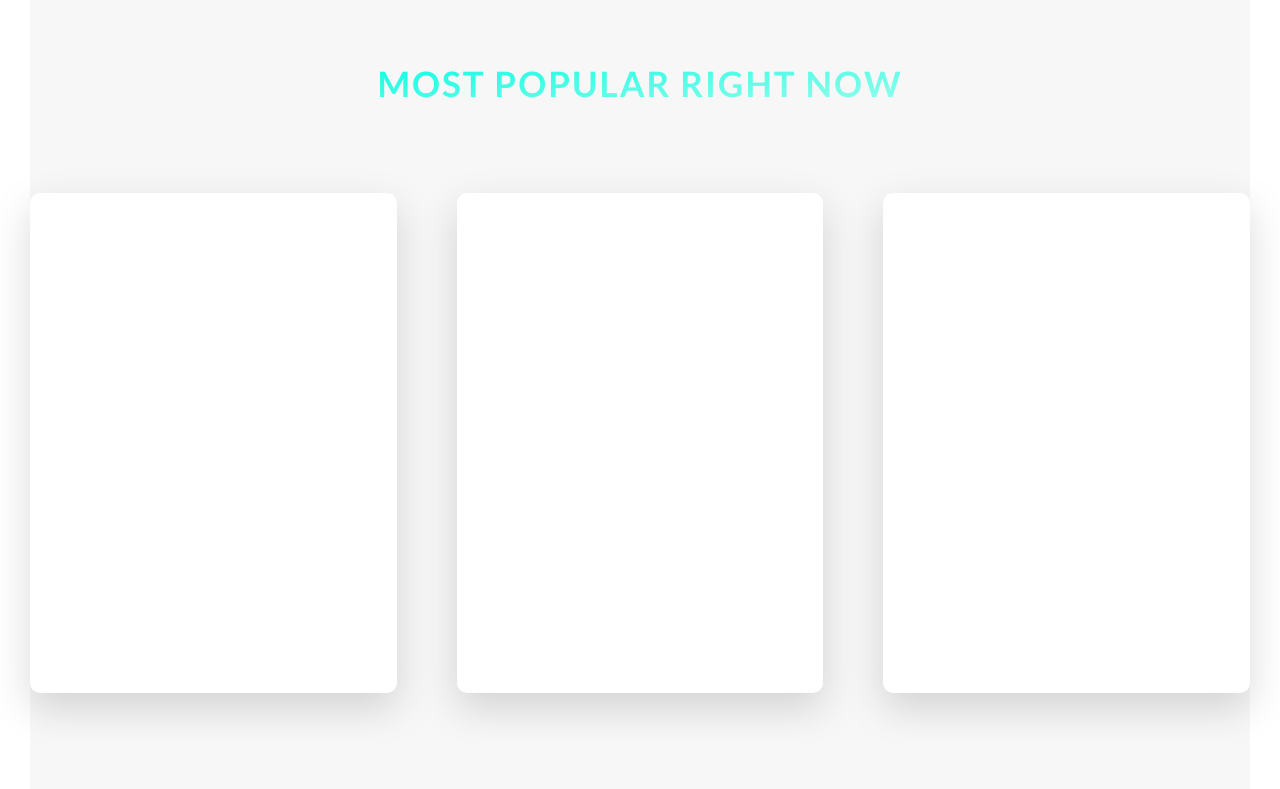
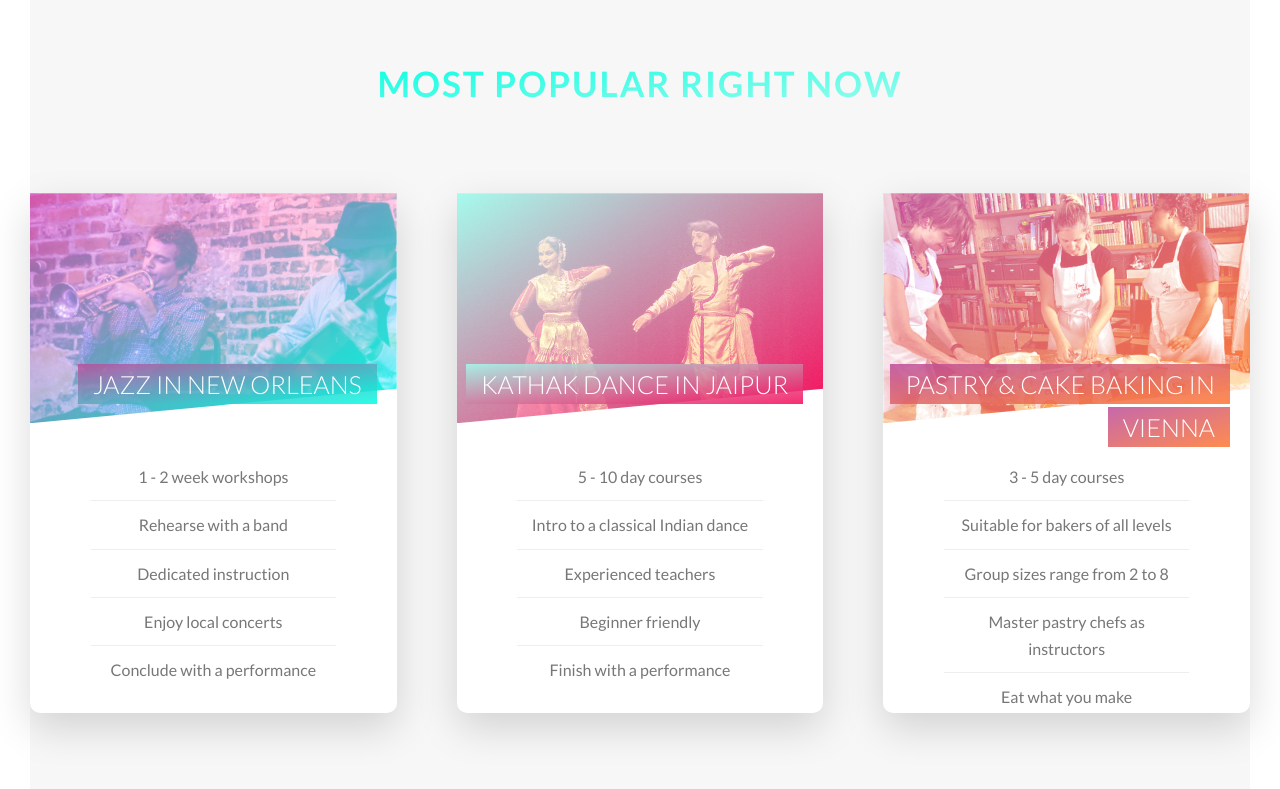
Before and after one commit to RuthENewman/ToursForThePerplexed, a website: page index.html in a window 1280 px wide. Shown: the part 2052-2841 px from the top of the page. Drawn offline with Linux system fonts and the light colour scheme.

Commit message:
front side of faves cards completed

```diff
--- a/index.html
+++ b/index.html
@@ -192,7 +192,23 @@
         <div class="col-1-of-3">
           <div class="card">
             <div class="card__side card__side--front">
-              Jazz workshop in New Orleans
+              <div class="card__picture card__picture-1">
+                &nbsp;
+              </div>
+              <h4 class="card__heading">
+                <span class="card__heading-span card__heading-span-1">
+                  Jazz in New Orleans
+                </span>
+              </h4>
+              <div class="card__details">
+                <ul>
+                  <li>1 - 2 week workshops</li>
+                  <li>Rehearse with a band</li>
+                  <li>Dedicated instruction</li>
+                  <li>Enjoy local concerts</li>
+                  <li>Conclude with a performance</li>
+                </ul>
+              </div>
             </div>
             <div class="card__side card__side--back">
               BACK
@@ -202,7 +218,23 @@
         <div class="col-1-of-3">
           <div class="card">
             <div class="card__side card__side--front">
-              Kathak dance in Chennai
+              <div class="card__picture card__picture-2">
+                &nbsp;
+              </div>
+              <h4 class="card__heading">
+                <span class="card__heading-span card__heading-span-2">
+                  Kathak dance in Jaipur
+                </span>
+              </h4>
+                <div class="card__details">
+                  <ul>
+                    <li>5 - 10 day courses</li>
+                    <li>Intro to a classical Indian dance</li>
+                    <li>Experienced teachers</li>
+                    <li>Beginner friendly</li>
+                    <li>Finish with a performance</li>
+                  </ul>
+                </div>
             </div>
             <div class="card__side card__side--back">
               BACK
@@ -212,7 +244,23 @@
         <div class="col-1-of-3">
           <div class="card">
             <div class="card__side card__side--front">
-              Pastry and cake baking in Vienna
+              <div class="card__picture card__picture-3">
+                &nbsp;
+              </div>
+              <h4 class="card__heading">
+                <span class="card__heading-span card__heading-span-3">
+                  Pastry & cake baking in Vienna
+                </span>
+              </h4>
+              <div class="card__details">
+                <ul>
+                  <li>3 - 5 day courses</li>
+                  <li>Suitable for bakers of all levels</li>
+                  <li>Group sizes range from 2 to 8</li>
+                  <li>Master pastry chefs as instructors</li>
+                  <li>Eat what you make</li>
+                </ul>
+              </div>
             </div>
             <div class="card__side card__side--back">
               BACK
--- a/sass/abstracts/_variables.scss
+++ b/sass/abstracts/_variables.scss
@@ -8,10 +8,11 @@ $colour-primary-extra-dark: #008080;
 $colour-secondary-light: #ffb900;
 $colour-secondary-dark: #ff7730;
 
-$colour-tertiary-light: #2998ff;
-$colour-tertiary-dark: #5643fa;
+$colour-tertiary-light: #bc4e9c;
+$colour-tertiary-dark: #f80759;
 
-$color-grey-light: #f7f7f7;
+$colour-grey-light: #f7f7f7;
+$colour-grey-light-2: #eee;
 $colour-grey-dark: #777;
 $colour-white: #fff;
 $colour-black: #000;
--- a/sass/components/_card.scss
+++ b/sass/components/_card.scss
@@ -2,17 +2,14 @@
   perspective: 150rem;
   -moz-perspective: 150rem;
   position: relative;
-  height: 50rem;
+  height: 52rem;
 
   &__side {
-    color: #fff;
-    height: 50rem;
-    font-size: 2rem;
+    height: 52rem;
 
     transition: all .8s ease;
     position: absolute;
 
-    height: 50rem;
     top: 0;
     left: 0;
     width: 100%;
@@ -39,4 +36,85 @@
   &:hover &__side--back {
     transform: rotateY(0);
   }
+
+
+  // Front side styling
+
+  &__picture {
+    background-size: cover;
+    height: 23rem;
+    background-blend-mode: screen;
+    -webkit-clip-path: polygon(0 0, 100% 0, 100% 85%, 0 100%);
+    clip-path: polygon(0 0, 100% 0, 100% 85%, 0 100%);
+
+    &-1 {
+      background-image: linear-gradient(to right bottom, $colour-tertiary-light, $colour-primary-dark),
+      url("../images/jazz.jpg");
+    }
+
+    &-2 {
+      background-image: linear-gradient(to right bottom, $colour-primary-light, $colour-tertiary-dark),
+      url("../images/kathak.png");
+    }
+
+    &-3 {
+      background-image: linear-gradient(to right bottom, $colour-tertiary-light, $colour-secondary-dark),
+      url("../images/baking.jpg");
+    }
+  }
+
+  &__heading {
+    font-size: 2.5rem;
+    font-weight: 300;
+    text-transform: uppercase;
+    text-align: right;
+    color: $colour-white;
+    position: absolute;
+    top: 17rem;
+    right: 2rem;
+    width: 94%;
+  }
+
+  &__heading-span {
+    padding: 0.5rem 1.5rem;
+    -webkit-box-decoration-break: clone;
+    box-decoration-break: clone;
+
+    &-1 {
+      background-image: linear-gradient(to right bottom,
+      rgba($colour-tertiary-light, .85),
+      rgba($colour-primary-dark, .85));
+    }
+
+    &-2 {
+      background-image: linear-gradient(to right bottom,
+      rgba($colour-primary-light, .85),
+      rgba($colour-tertiary-dark, .85));
+    }
+
+    &-3 {
+      background-image: linear-gradient(to right bottom,
+      rgba($colour-tertiary-light, .85),
+      rgba($colour-secondary-dark, .85));
+    }
+  }
+
+  &__details {
+      padding: 3rem;
+      ul {
+        list-style: none;
+        width: 80%;
+        margin: 0 auto;
+
+        li {
+          text-align: center;
+          font-size: $default-font-size;
+          padding: 1rem;
+
+          &:not(:last-child) {
+            border-bottom: 1px solid $colour-grey-light-2;
+          }
+        }
+      }
+  }
 }
--- a/sass/layout/_header.scss
+++ b/sass/layout/_header.scss
@@ -8,6 +8,7 @@
   background-size: cover;
   background-position: top;
   position: relative;
+  -webkit-clip-path: polygon(0 0, 100% 0, 100% 75vh, 0 100%);
   clip-path: polygon(0 0, 100% 0, 100% 75vh, 0 100%);
 
   &__logo-container {
--- a/sass/pages/_home.scss
+++ b/sass/pages/_home.scss
@@ -1,5 +1,5 @@
 .about-section {
-  background-color: $color-grey-light;
+  background-color: $colour-grey-light;
   padding: 20rem 10rem;
   margin-top: -20vh;
 }
@@ -22,7 +22,7 @@
 }
 
 .faves-section {
-  background-color: $color-grey-light;
+  background-color: $colour-grey-light;
   padding: 20rem 0 20rem 0;
   margin-top: -9rem;
 }
```
Also changed, not shown: css/style.css, images/baking.jpg (added), images/jazz.jpg (added), images/kathak.png (added), images/sachertorte.jpg (added).
